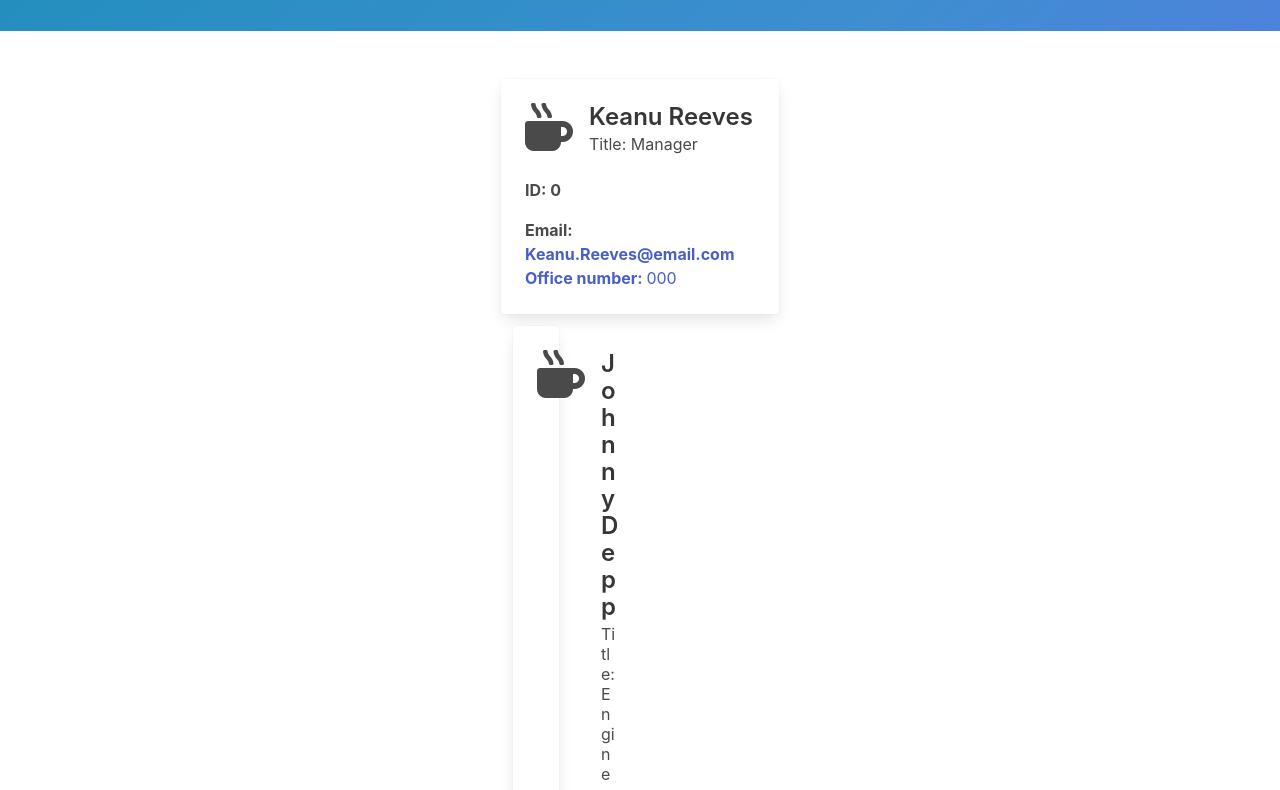
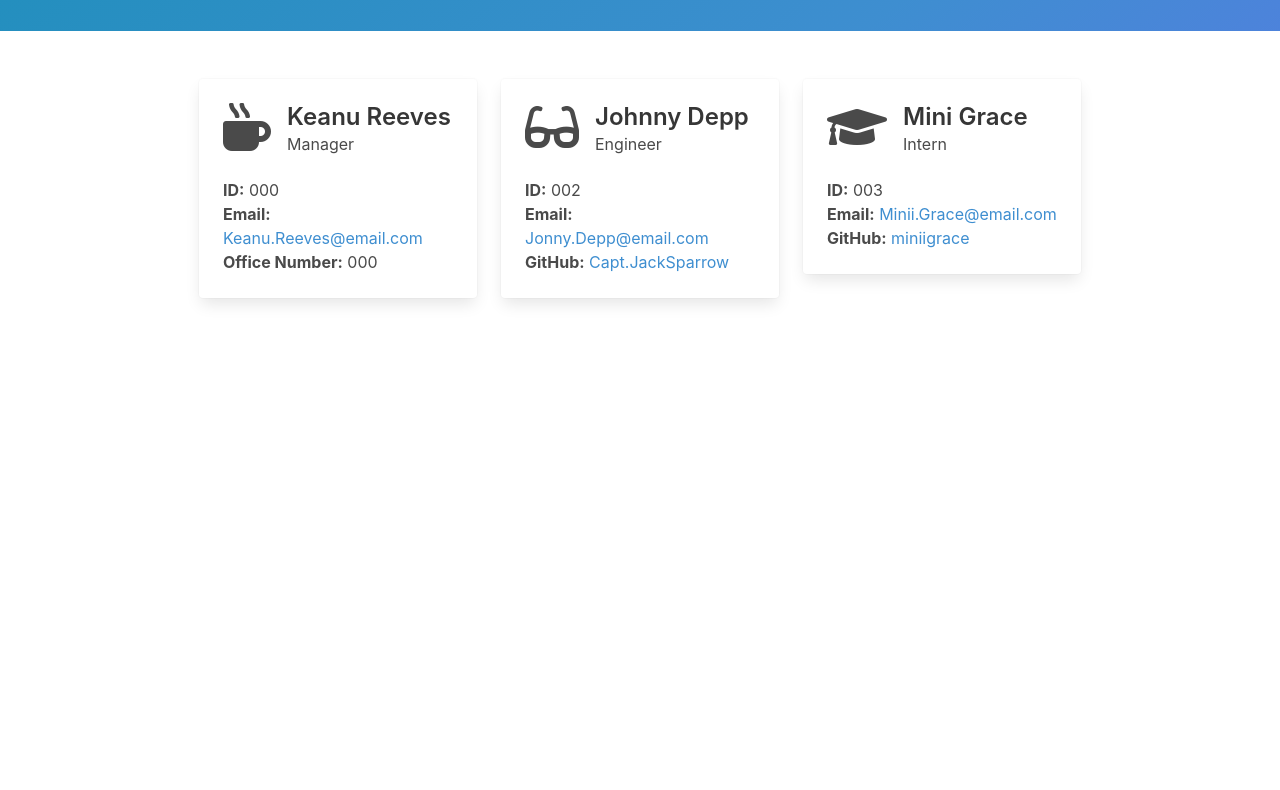
Before and after one commit to miniigrace/10--Team-Profile-Generator, a plain HTML site: page index.html in a window 1280 px wide. Shown: the part 101-891 px from the top of the page. After the commit the page ends 800 px from the top, so only its background shows below. Drawn offline with nearby package versions, Linux system fonts and the light colour scheme.

Commit message:
fixed invalid codes

```diff
--- a/index.html
+++ b/index.html
@@ -6,7 +6,7 @@
         <meta charset="UTF-8">
         <meta name="viewport" content="width=device-width, initial-scale=1.0">
         <meta http-equiv="X-UA-Compatible" content="ie=edge">
-        <title>Team Profile</title>
+        <title>My Team Profile</title>
         <link rel="stylesheet" href="https://cdnjs.cloudflare.com/ajax/libs/font-awesome/5.11.2/css/all.min.css">
         <link rel="stylesheet" href="https://cdnjs.cloudflare.com/ajax/libs/bulma/0.9.1/css/bulma.min.css" />
     </head>
@@ -14,7 +14,7 @@
         <section class="hero is-info is-bold">
             <div class="hero-body">
                 <div class="container">
-                    <h1 class="title">The Badass Team</h1>
+                    <h1 class="title">My Badass Team</h1>
                 </div>
             </div>
         </section>
@@ -30,55 +30,56 @@
                 </div>
                 <div class="media-content">
                     <p class="title is-4">Keanu Reeves</p>
-                        <p class="subtitle is-6">Title: Manager</p>
-                    </div>
-                </div>
-                <div class="content">
-                    <p><span class="has-text-weight-bold">ID: 0</span></p>
-                        <span class="has-text-weight-bold">Email: <a href="mailto:gfg">Keanu.Reeves@email.com</span>
-                        <span class="has-text-weight-bold">Office number: <a href="tel:22">000</a></span>
-                </div>
-
+                    <p class="subtitle is-6">Manager</p>
                 </div>
             </div>
 
+            <div class="content">
+                <p><span class="has-text-weight-bold">ID:</span> 000<br />
+                <span class="has-text-weight-bold">Email:</span> <a href="mailto:Keanu.Reeves@email.com" class="has-text-info">Keanu.Reeves@email.com</a><br />
+                <span class="has-text-weight-bold">Office Number:</span> 000</p>
+            </div>
+        </div>
+    </div>
+</div>
 <div class="column is-one-quarter-desktop">
     <div class="card">
         <div class="card-content">
             <div class="media">
                 <div class="media-left">
-                            <i class="fas fa-mug-hot fa-3x"></i>
+                    <i class="fas fa-glasses fa-3x"></i>
                 </div>
                 <div class="media-content">
                     <p class="title is-4">Johnny Depp</p>
-                            <p class="subtitle is-6">Title: Engineer</p>
+                    <p class="subtitle is-6">Engineer</p>
                 </div>
             </div>
+
             <div class="content">
-                        <p><span class="has-text-weight-bold">ID: 1</p></span>
-                        <span class="has-text-weight-bold">Email: <a href="mailto:undefined">Johnny.Depp@email.com</span>
-                            <span class="has-text-weight-bold">GitHub: <a href="https://github.com/fgfg" target="_blank" rel="noopener noreferrer">JackSparrow@github</a></span>
+                <p><span class="has-text-weight-bold">ID:</span> 002<br />
+                <span class="has-text-weight-bold">Email:</span> <a href="mailto:Jonny.Depp@email.com" class="has-text-info">Jonny.Depp@email.com</a><br />
+                <span class="has-text-weight-bold">GitHub:</span> <a href="https://github.com/Bucky24" target="_blank" class="has-text-info">Capt.JackSparrow</a></p>
             </div>
         </div>
     </div>
-
-
+</div>
 <div class="column is-one-quarter-desktop">
     <div class="card">
         <div class="card-content">
             <div class="media">
                 <div class="media-left">
-                            <i class="fas fa-mug-hot fa-3x"></i>
+                    <i class="fas fa-graduation-cap fa-3x"></i>
                 </div>
                 <div class="media-content">
-                            <p class="title is-4">MiniiGrace</p>
-                            <p class="subtitle is-6">Title: Intern</p>
+                    <p class="title is-4">Mini Grace</p>
+                    <p class="subtitle is-6">Intern</p>
                 </div>
             </div>
+
             <div class="content">
-                        <p><span class="has-text-weight-bold">ID: 2</span>
-                        <span class="has-text-weight-bold">Email: <a href="mailto:fgf">MiniiGrace@email.com</a></span>
-                            <span class="has-text-weight-bold">School:Somewhere University</span>
+                <p><span class="has-text-weight-bold">ID:</span> 003<br />
+                <span class="has-text-weight-bold">Email:</span> <a href="mailto:Minii.Grace@email.com" class="has-text-info">Minii.Grace@email.com</a><br />
+                <span class="has-text-weight-bold">GitHub:</span> <a href="https://github.com/miniigrace" target="_blank" class="has-text-info">miniigrace</a></p>
             </div>
         </div>
     </div>
@@ -87,5 +88,4 @@
             </div>
         </main>
     </body>
-
     </html>
```
Lines whose indentation alone changed are shown as unchanged.
